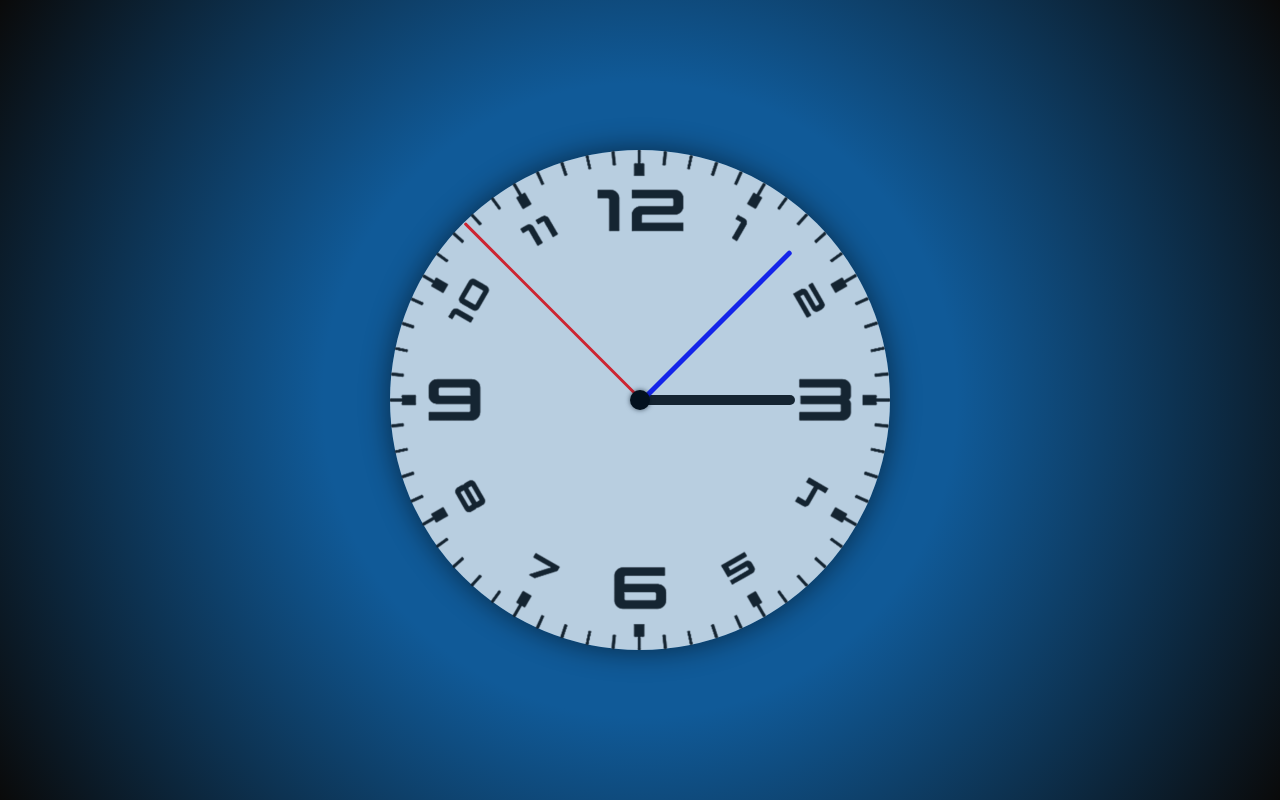
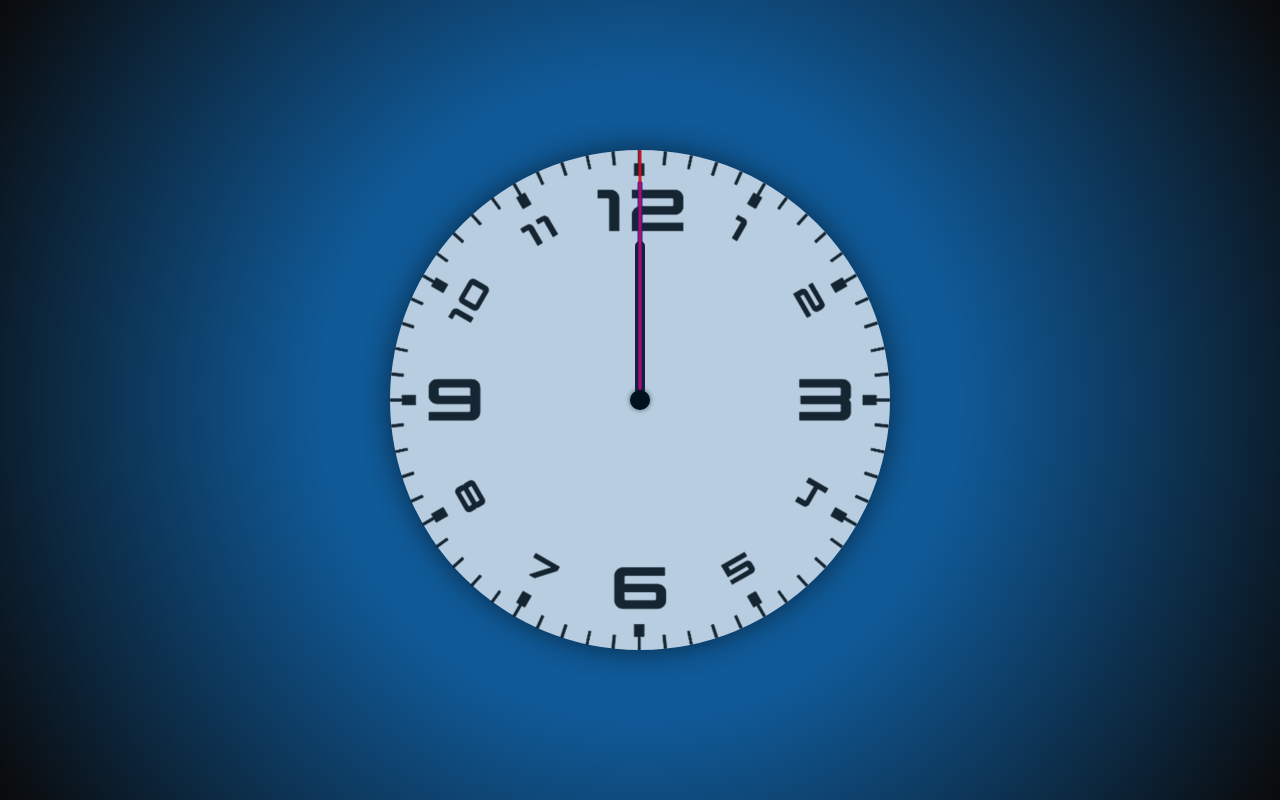
Before and after one commit to Piotr-Kacprzycki/clock-js, a plain HTML site: page index.html in a window 1280 px wide. Drawn offline with Linux system fonts and the light colour scheme.

Commit message:
delete transform in units

```diff
--- a/style.css
+++ b/style.css
@@ -60,7 +60,7 @@ body {
   border-top-right-radius: 5px;
   border-top-left-radius: 5px;
   transform-origin: bottom;
-  transform: rotate(90deg);
+
 }
 
 .minutes {
@@ -75,7 +75,7 @@ body {
   border-top-right-radius: 3px;
   border-top-left-radius: 3px;
   transform-origin: bottom;
-  transform: rotate(45deg);
+
 }
 .seconds {
   position: absolute;
@@ -89,7 +89,7 @@ body {
   border-top-right-radius: 1px;
   border-top-left-radius: 1px;
   transform-origin: bottom;
-  transform: rotate(-45deg);
+
 }
 /* End units clock */
 
```
